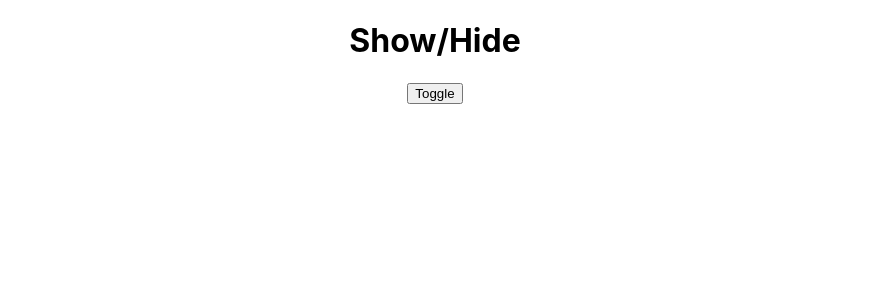
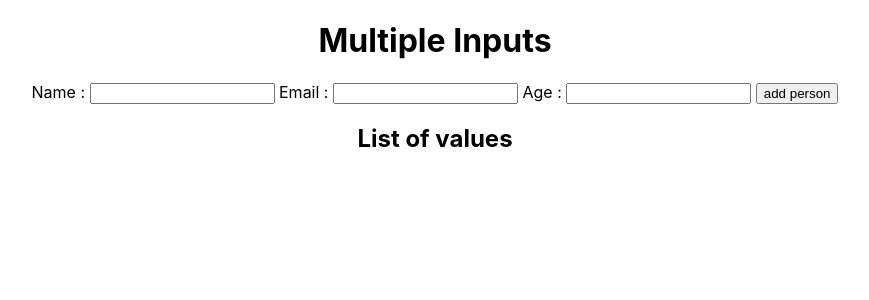
Before and after one commit to akshaypithadiya/react-design-patterns, a React (Create React App) app: page / in a window 1280 px wide. Shown: the top 300 px of the page, without its empty margins (205-1074 px from the left). Built offline with nearby package versions, Linux system fonts and the light colour scheme.

Commit message:
forms - controlled inputs and multiple inputs done

```diff
--- a/src/App.js
+++ b/src/App.js
@@ -1,19 +1,23 @@
 import React from "react";
-//useState
-//import UseStateBasic from "./design-patterns/useState/UseStateBasic";
-//import UseStateArray from "./design-patterns/useState/UseStateArray";
-//import UseStateObject from "./design-patterns/useState/UseStateObject";
-//import UseStateCounter from "./design-patterns/useState/UseStateCounter";
+// useState
+// import UseStateBasic from "./design-patterns/useState/UseStateBasic";
+// import UseStateArray from "./design-patterns/useState/UseStateArray";
+// import UseStateObject from "./design-patterns/useState/UseStateObject";
+// import UseStateCounter from "./design-patterns/useState/UseStateCounter";
 
-//useEffect
-//import UseEffectBasics from "./design-patterns/useEffect/UseEffectBasics";
-//import UseEffectCleanUp from "./design-patterns/useEffect/UseEffectCleanUp";
-//import UseEffectFetchData from "./design-patterns/useEffect/UseEffectFetchData";
+// useEffect
+// import UseEffectBasics from "./design-patterns/useEffect/UseEffectBasics";
+// import UseEffectCleanUp from "./design-patterns/useEffect/UseEffectCleanUp";
+// import UseEffectFetchData from "./design-patterns/useEffect/UseEffectFetchData";
 
-//conditional-rendering
-//import MultipleReturns from "./design-patterns/conditional-rendering/MultipleReturns";
-//import ShortCircuit from "./design-patterns/conditional-rendering/ShortCircuit";
-import ShowHide from "./design-patterns/conditional-rendering/ShowHide";
+// conditional-rendering
+// import MultipleReturns from "./design-patterns/conditional-rendering/MultipleReturns";
+// import ShortCircuit from "./design-patterns/conditional-rendering/ShortCircuit";
+// import ShowHide from "./design-patterns/conditional-rendering/ShowHide";
+
+// forms
+// import ControlledInputs from "./design-patterns/forms/ControlledInputs";
+import MultipleInputs from "./design-patterns/forms/MultipleInputs";
 
 import "./App.css";
 
@@ -35,8 +39,12 @@ const App = () => {
     //conditional-rendering
     <MultipleReturns />
     <ShortCircuit />
+    <ShowHide />
+
+    //forms
+    <ControlledInputs />
     */}
-      <ShowHide />
+      <MultipleInputs />
     </div>
   );
 };
--- /dev/null
+++ b/src/design-patterns/forms/ControlledInputs.js
@@ -0,0 +1,64 @@
+import React, { useState } from "react";
+
+const ControlledInputs = () => {
+  const [firstName, setFirstName] = useState("");
+  const [email, setEmail] = useState("");
+  const [people, setPeople] = useState([]);
+
+  const handleSubmit = (e) => {
+    e.preventDefault();
+    if (firstName && email) {
+      const person = {
+        id: new Date().getTime().toString(),
+        firstName: firstName,
+        email: email,
+      };
+      setPeople((people) => {
+        return [...people, person];
+      });
+      setFirstName("");
+      setEmail("");
+    } else {
+      console.log("empty form submitted with empty values");
+    }
+  };
+  return (
+    <div>
+      <h1>Controlled Inputs</h1>
+      <form onSubmit={handleSubmit}>
+        <label htmlFor="firstName">Name : </label>
+        <input
+          type="text"
+          id="firstName"
+          name="firstName"
+          value={firstName}
+          onChange={(e) => setFirstName(e.target.value)}
+        />
+        &nbsp;
+        <label htmlFor="firstName">Email : </label>
+        <input
+          type="text"
+          id="email"
+          name="email"
+          value={email}
+          onChange={(e) => setEmail(e.target.value)}
+        />
+        &nbsp;
+        <button type="submit">add person</button>
+      </form>
+      <div>
+        {people.map((person) => {
+          const { id, firstName, email } = person;
+          return (
+            <div key={id}>
+              <h2>List of values</h2>
+              {firstName}, <a href="#">{email}</a>
+            </div>
+          );
+        })}
+      </div>
+    </div>
+  );
+};
+
+export default ControlledInputs;
--- /dev/null
+++ b/src/design-patterns/forms/MultipleInputs.js
@@ -0,0 +1,78 @@
+import React, { useState } from "react";
+
+// value, onChange
+// dynamic object properties
+
+const MultipleInputs = () => {
+  const [person, setPerson] = useState({
+    firstName: "",
+    email: "",
+    age: "",
+  });
+  const [people, setPeople] = useState([]);
+
+  const handleChange = (e) => {
+    const name = e.target.name;
+    const value = e.target.value;
+    setPerson({ ...person, [name]: value });
+  };
+  const handleSubmit = (e) => {
+    e.preventDefault();
+    if (person.firstName && person.email && person.age) {
+      const newPerson = { ...person, id: new Date().getTime().toString() };
+      setPeople([...people, newPerson]);
+      setPerson({ firstName: "", email: "", age: "" });
+    }
+  };
+
+  return (
+    <div>
+      <h1>Multiple Inputs</h1>
+      <form>
+        <label htmlFor="firstName">Name : </label>
+        <input
+          type="text"
+          id="firstName"
+          name="firstName"
+          value={person.firstName}
+          onChange={handleChange}
+        />
+        &nbsp;
+        <label htmlFor="firstName">Email : </label>
+        <input
+          type="text"
+          id="email"
+          name="email"
+          value={person.email}
+          onChange={handleChange}
+        />
+        &nbsp;
+        <label htmlFor="firstName">Age : </label>
+        <input
+          type="text"
+          id="age"
+          name="age"
+          value={person.age}
+          onChange={handleChange}
+        />
+        &nbsp;
+        <button type="submit" onClick={handleSubmit}>
+          add person
+        </button>
+      </form>
+      <div>
+        <h2>List of values</h2>
+        {people.map((person) => {
+          const { id, firstName, email, age } = person;
+          return (
+            <div key={id}>
+              {firstName}, <a href="#">{email}</a>, {age}
+            </div>
+          );
+        })}
+      </div>
+    </div>
+  );
+};
+
+export default MultipleInputs;
```
